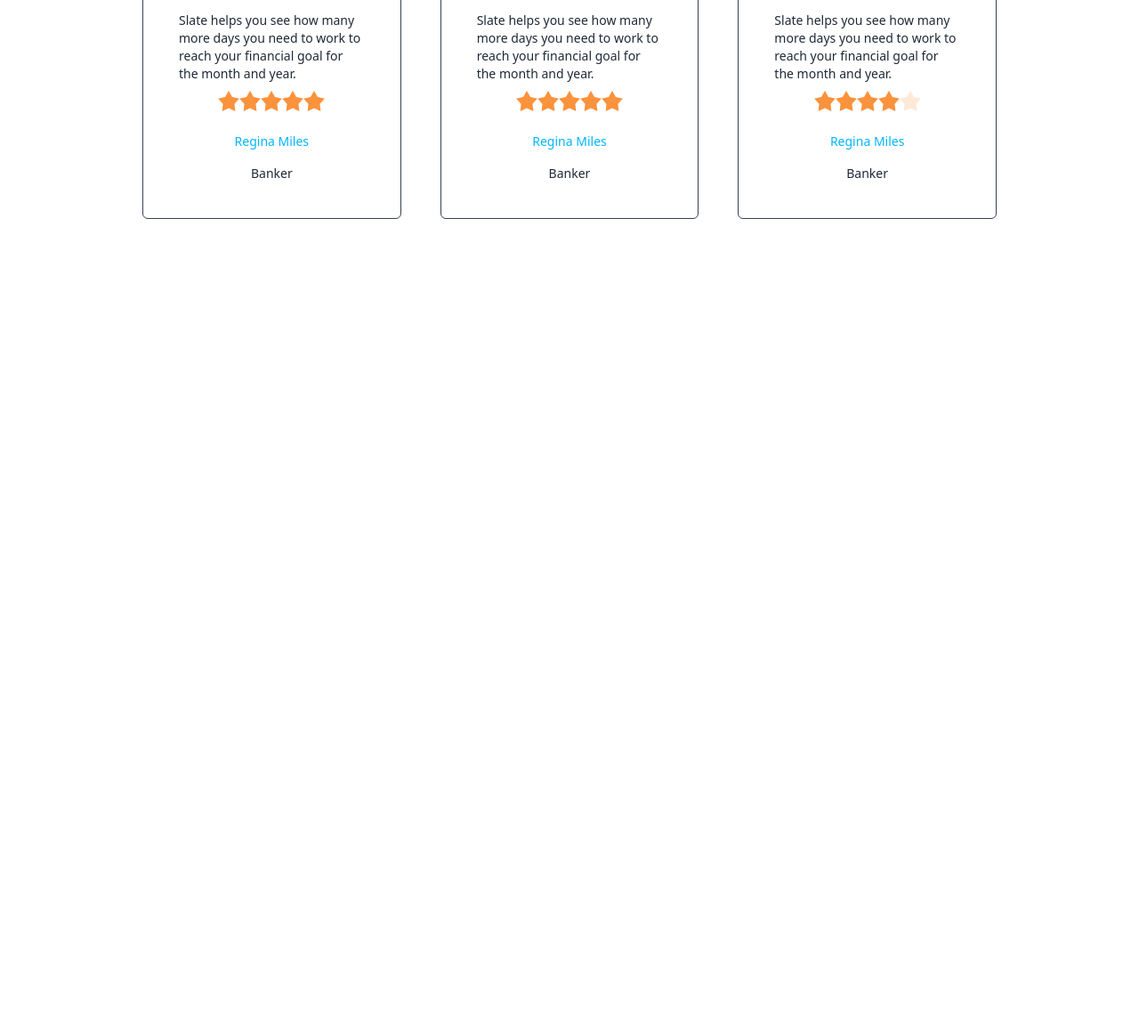
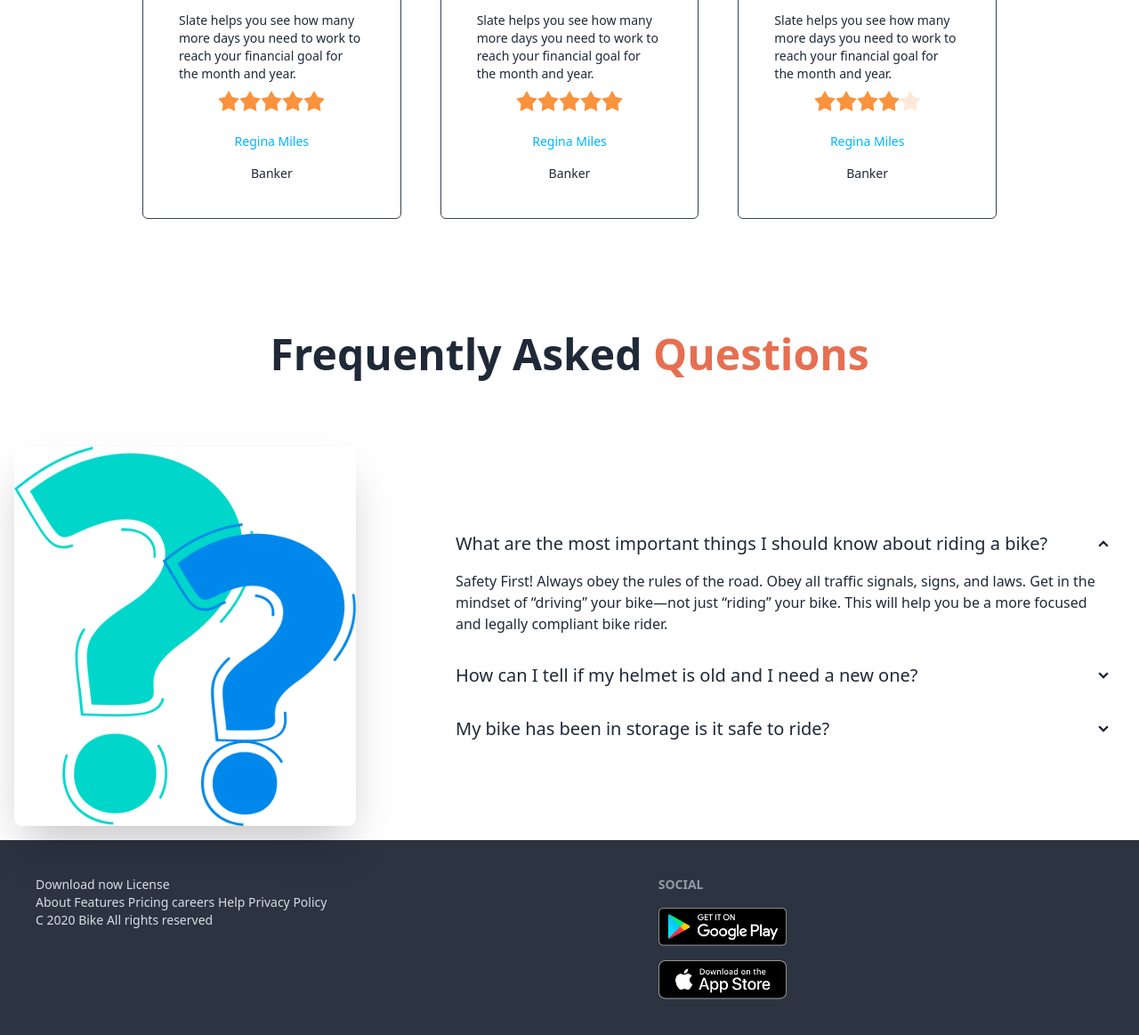
Before and after one commit to pronoy656/Bike-selling-page, a plain HTML site: page index.html in a window 1280 px wide. Shown: the part 2349-3512 px from the top of the page at 89% size. Before the commit the page ends 2595 px from the top, so only its background shows below. Drawn offline with nearby package versions, Linux system fonts and the light colour scheme.

Commit message:
footer and question section add

```diff
--- a/index.html
+++ b/index.html
@@ -416,7 +416,84 @@
           </div>
         </div>
       </section>
+      <section class="mt-6 lg:mt-32">
+        <h3
+          class="text-center text-3xl lg:text-5xl font-semibold my-3 lg:my-16"
+        >
+          Frequently Asked <span class="text-bike-primary"> Questions</span>
+        </h3>
+        <div class="hero">
+          <div class="hero-content flex-col lg:flex-row lg:gap-24">
+            <img
+              src="images/others/faq.png"
+              class="w-3/4 lg:max-w-sm rounded-lg shadow-2xl"
+            />
+            <div>
+              <div class="collapse collapse-arrow">
+                <input type="radio" name="my-accordion-2" checked="checked" />
+                <div class="collapse-title text-xl font-medium">
+                  What are the most important things I should know about riding
+                  a bike?
+                </div>
+                <div class="collapse-content">
+                  <p>
+                    Safety First! Always obey the rules of the road. Obey all
+                    traffic signals, signs, and laws. Get in the mindset of
+                    “driving” your bike—not just “riding” your bike. This will
+                    help you be a more focused and legally compliant bike rider.
+                  </p>
+                </div>
+              </div>
+              <div class="collapse collapse-arrow">
+                <input type="radio" name="my-accordion-2" />
+                <div class="collapse-title text-xl font-medium">
+                  How can I tell if my helmet is old and I need a new one?
+                </div>
+                <div class="collapse-content">
+                  <p>
+                    Safety First! Always obey the rules of the road. Obey all
+                    traffic signals, signs, and laws. Get in the mindset of
+                    “driving” your bike—not just “riding” your bike. This will
+                    help you be a more focused and legally compliant bike rider.
+                  </p>
+                </div>
+              </div>
+              <div class="collapse collapse-arrow">
+                <input type="radio" name="my-accordion-2" />
+                <div class="collapse-title text-xl font-medium">
+                  My bike has been in storage is it safe to ride?
+                </div>
+                <div class="collapse-content">
+                  <p>
+                    Safety First! Always obey the rules of the road. Obey all
+                    traffic signals, signs, and laws. Get in the mindset of
+                    “driving” your bike—not just “riding” your bike. This will
+                    help you be a more focused and legally compliant bike rider.
+                  </p>
+                </div>
+              </div>
+            </div>
+          </div>
+        </div>
+      </section>
     </main>
-    <footer></footer>
+    <footer>
+      <footer class="footer p-10 bg-neutral text-neutral-content">
+        <aside>
+          <p class="gap-x-6">
+            Download now License <br />About Features Pricing careers Help
+            Privacy Policy <br />
+            C 2020 Bike All rights reserved
+          </p>
+        </aside>
+        <nav>
+          <header class="footer-title">Social</header>
+          <div class="grid grid-cols-1 gap-4">
+            <a><img class="w-36" src="images/others/android.png" alt="" /></a>
+            <a><img class="w-36" src="images/others/ios.png" alt="" /></a>
+          </div>
+        </nav>
+      </footer>
+    </footer>
   </body>
 </html>
```
